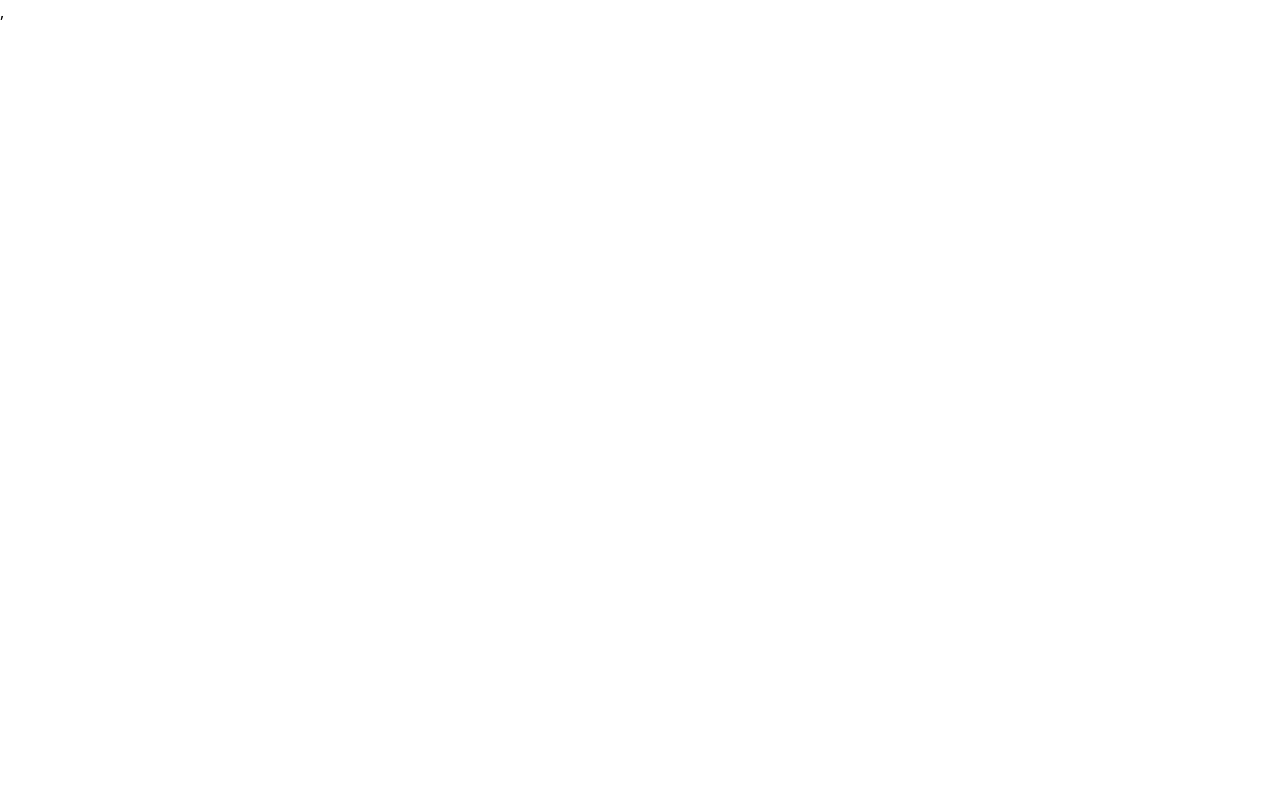
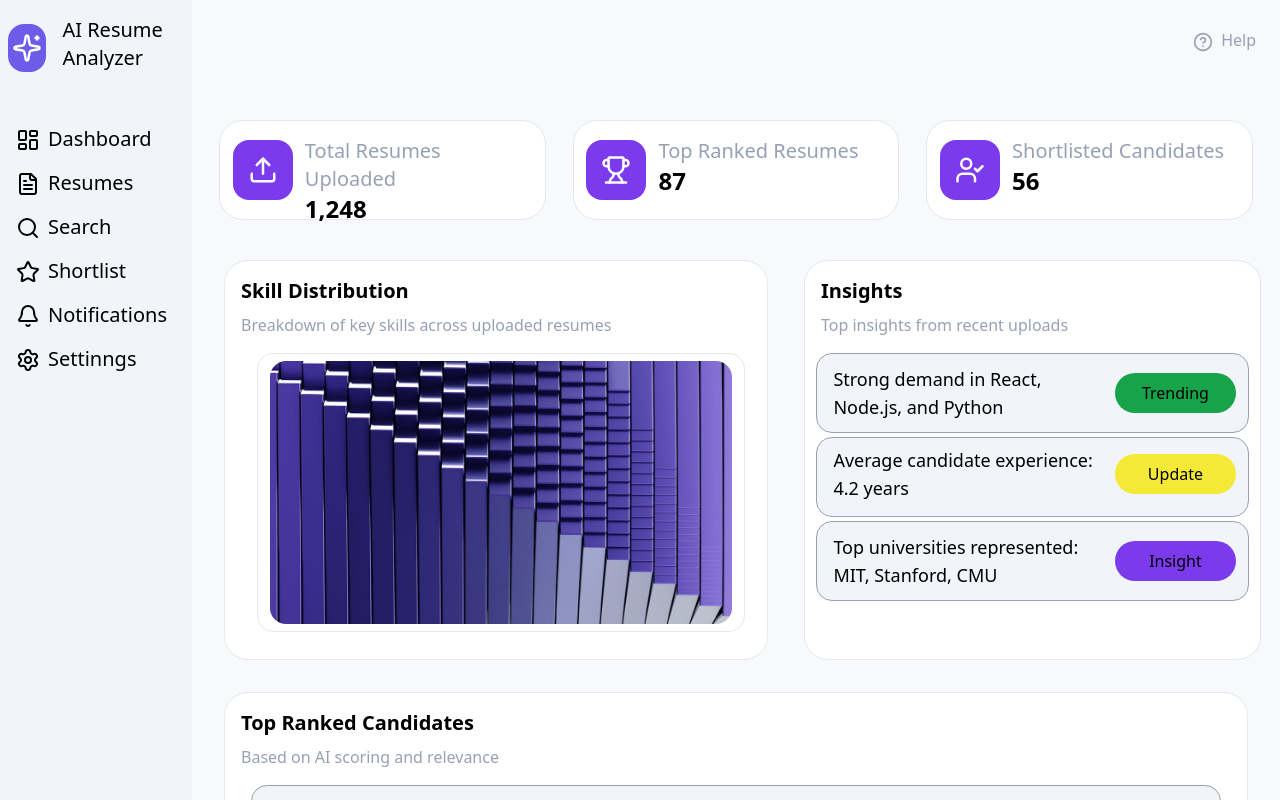
Before and after one commit to Aayan107-sk/group-project, a React (Vite) app: page / in a window 1280 px wide. Before the commit this address had no page. Shown: the top 800 px of the page. Built offline with nearby package versions, Linux system fonts and the light colour scheme.

Commit message:
WIP: local changes

```diff
--- a/src/App.jsx
+++ b/src/App.jsx
@@ -7,9 +7,10 @@ import Dashboard from './pages/Dashboard';
 import Layout from './components/Layout';
 import ResumeList from './pages/ResumeList';
 import ResumesPage from './pages/ResumeList';
+import Shortlist from './pages/Shortlist';
 
 const App = () => {
-  const [login,setLogin]=useState(false);
+  const [login,setLogin]=useState(true);
   return (
     <div>
   {login?
@@ -17,10 +18,11 @@ const App = () => {
       <Routes>
         <Route path="/" element={<Dashboard />} />
         <Route path="/resumelist" element={<ResumesPage/>}/>
+        <Route path="/shortlist" element={<Shortlist/>}/>
       </Routes>
     </Layout>
     :
-     <Routes>
+      <Routes>
         <Route path="/login" element={<Login />} />
       </Routes>
     }
--- a/src/components/Navbar.jsx
+++ b/src/components/Navbar.jsx
@@ -1,9 +1,11 @@
 import React from 'react'
 import Logo from './logo'
 import { LayoutDashboard ,FileText,Search,Star,Bell,Settings} from "lucide-react";
+import { useNavigate } from "react-router-dom";
 
 
 const Navbar = () => {
+   const navigate = useNavigate();
   return (
     <div className='h-screen  fixed top-0 left-0 right-0 w-[15%] bg-[#F1F4F9]' >
       <div className="h-16 flex gap-3 mt-4 ml-2 items-center ">
@@ -16,11 +18,11 @@ const Navbar = () => {
 
 
       <div className="mt-10 flex flex-col gap-1 justify-center">
-        <div className="h-10 w-[90%] ml-2 rounded-2xl flex  items-center gap-2 hover:bg-[#6c5ce7]  hover:text-white">
+        <div onClick={()=>navigate("/")} className="h-10 w-[90%] ml-2 rounded-2xl flex  items-center gap-2 hover:bg-[#6c5ce7]  hover:text-white">
           <LayoutDashboard className='ml-2 ' size={24}  />
          <p className='text-xl pb-0.5'>Dashboard</p>
         </div>
-         <div className="h-10 w-[90%] ml-2 rounded-2xl flex  items-center gap-2 hover:bg-[#6c5ce7]  hover:text-white">
+         <div onClick={()=>navigate("/resumelist")}  className="h-10 w-[90%] ml-2 rounded-2xl flex  items-center gap-2 hover:bg-[#6c5ce7]  hover:text-white">
           <FileText className='ml-2' size={24} />
          <p className='text-xl pb-0.5'>Resumes</p>
         </div>
@@ -28,7 +30,7 @@ const Navbar = () => {
           <Search className='ml-2' size={24}  />
          <p className='text-xl pb-0.5'>Search</p>
         </div>
-         <div className="h-10 w-[90%] ml-2 rounded-2xl  flex  items-center gap-2 hover:bg-[#6c5ce7]  hover:text-white">
+         <div onClick={()=>navigate("/shortlist")} className="h-10 w-[90%] ml-2 rounded-2xl  flex  items-center gap-2 hover:bg-[#6c5ce7]  hover:text-white">
           <Star className='ml-2' size={24}  />
          <p className='text-xl pb-0.5'>Shortlist</p>
         </div>
--- a/src/components/TopNavbar.jsx
+++ b/src/components/TopNavbar.jsx
@@ -1,10 +1,10 @@
 import React from 'react'
 import { HelpCircle } from "lucide-react";
 
-const TopNavbar = () => {
+const TopNavbar = ({props}) => {
   return (
     <div className='top-0 fixed h-20 w-[85%]  flex justify-between items-center bg-[#f7f9fc] '>
-      <div className="text-[#0f1724] text-3xl font-medium  pl-6">Recruiter Dashboard</div>
+      <div className="text-[#0f1724] text-3xl font-medium  pl-6"></div>
       <div className='flex gap-2 text-[#98A0b3] mr-6'>
        <p className='pt-1'> <HelpCircle size={20} /></p>
         <p className=''>Help</p>
--- a/src/pages/Login.jsx
+++ b/src/pages/Login.jsx
@@ -1,13 +1,35 @@
 import React from 'react';
 import { FaLock, FaEnvelope, FaArrowRight } from 'react-icons/fa';
+
+import { HelpCircle } from "lucide-react";
+import Logo from '../components/logo';
+
 
 
 const Login = () => {
   return (
-    <div className="min-h-screen bg-gradient-to-r from-indigo-50 to-indigo-100 flex items-center justify-center p-6">
-      <div className="max-w-6xl bg-white rounded-2xl shadow-lg flex flex-col md:flex-row items-center md:items-start gap-10 p-6 md:p-12">
+  <div className="flex flex-col ">
+    {/* topnavbar */}
+    <div className='top-0 fixed h-20 w-[100%]  flex justify-between items-center bg-[#f7f9fc] '>
+      <div className="text-[#0f1724]   pl-6 flex ">
+         <div className="h-12 w-12 mt-2 bg-[#6c5ce7] rounded-2xl  flex justify-center items-center">
+          <Logo color="white" size={30} />
+        </div>
+        <div className=" flex flex-col ml-8">
+        <h2 className='text-3xl font-medium'>AI Resume Analyzer </h2>
+        <p className='text-[#98A0b3]'>Smart Hiring with AI</p>
+        </div>
+        </div>
+      <div className='flex gap-2 text-[#98A0b3] mr-6'>
+       <p className='pt-1'> <HelpCircle size={20} /></p>
+        <p className=''>Help</p>
+      </div>
+    </div>
+
+    <div className="h-screen bg-gradient-to-r from-indigo-50 to-indigo-100 flex items-center justify-center p-6 py-20 mt-10">
+      <div className="w-[75%] h-[90%] bg-white rounded-2xl shadow-lg flex flex-col md:flex-row items-center md:items-start gap-10 p-6 md:p-12">
         {/* Left Side: Login Form */}
-        <div className="bg-white rounded-2xl p-8 shadow-md w-full max-w-md">
+        <div className="bg-white rounded-2xl p-8 shadow-md w-full  ">
           {/* Logo & Title */}
           <div className="flex items-center gap-3 mb-8">
             <div className="bg-indigo-500 p-3 rounded-full">
@@ -56,11 +78,11 @@ const Login = () => {
         </div>
 
         {/* Right Side: Image */}
-        <div className="rounded-2xl shadow-lg overflow-hidden w-full max-w-lg flex justify-center">
+        <div className="rounded-2xl shadow-lg overflow-hidden w-full h-[95%] flex justify-center">
           <img
-            src="group-project/public/Login.png"
+            src="public/Login.png"
             alt="Man reading"
-            className="object-cover rounded-2xl max-h-[350px]"
+            className="object-cover rounded-2xl h-[100%]"
           />
         </div>
       </div>
@@ -70,6 +92,7 @@ const Login = () => {
         Don't have an account? <a href="#" className="text-indigo-600 font-semibold hover:underline">Sign up</a>
       </div>
     </div>
+    </div>
   );
 };
 
--- a/src/pages/ResumeList.jsx
+++ b/src/pages/ResumeList.jsx
@@ -95,10 +95,10 @@ const ResumesPage = () => {
                 {ResumeList.map(({ id, name, role, skills, experience, score }) => (
                     <div
                         key={id}
-                        className="grid grid-cols-[2.5fr_2fr_1fr_1fr_1.5fr] items-center gap-4 px-4 py-4 hover:bg-purple-50 rounded-lg"
+                        className="grid grid-cols-[2.5fr_2fr_1fr_1fr_1.5fr] items-center gap-4 px-4 py-4  border hover:border-[#7c3aed] rounded-3xl"
                     >
                         {/* Candidate Name and Avatar */}
-                        <div className="flex items-center space-x-3">
+                        <div className="flex items-center space-x-3 ">
                             <img
                                 src={`https://i.pravatar.cc/40?img=${id + 30}`}
                                 alt={`${name} avatar`}
--- /dev/null
+++ b/src/pages/Shortlist.jsx
@@ -0,0 +1,12 @@
+import React from 'react'
+import TopNavbar from '../components/TopNavbar'
+
+const Shortlist = () => {
+  return (
+    <div>
+      <TopNavbar nevtitle="Shortlisted Candidates"/>
+    </div>
+  )
+}
+
+export default Shortlist
```
